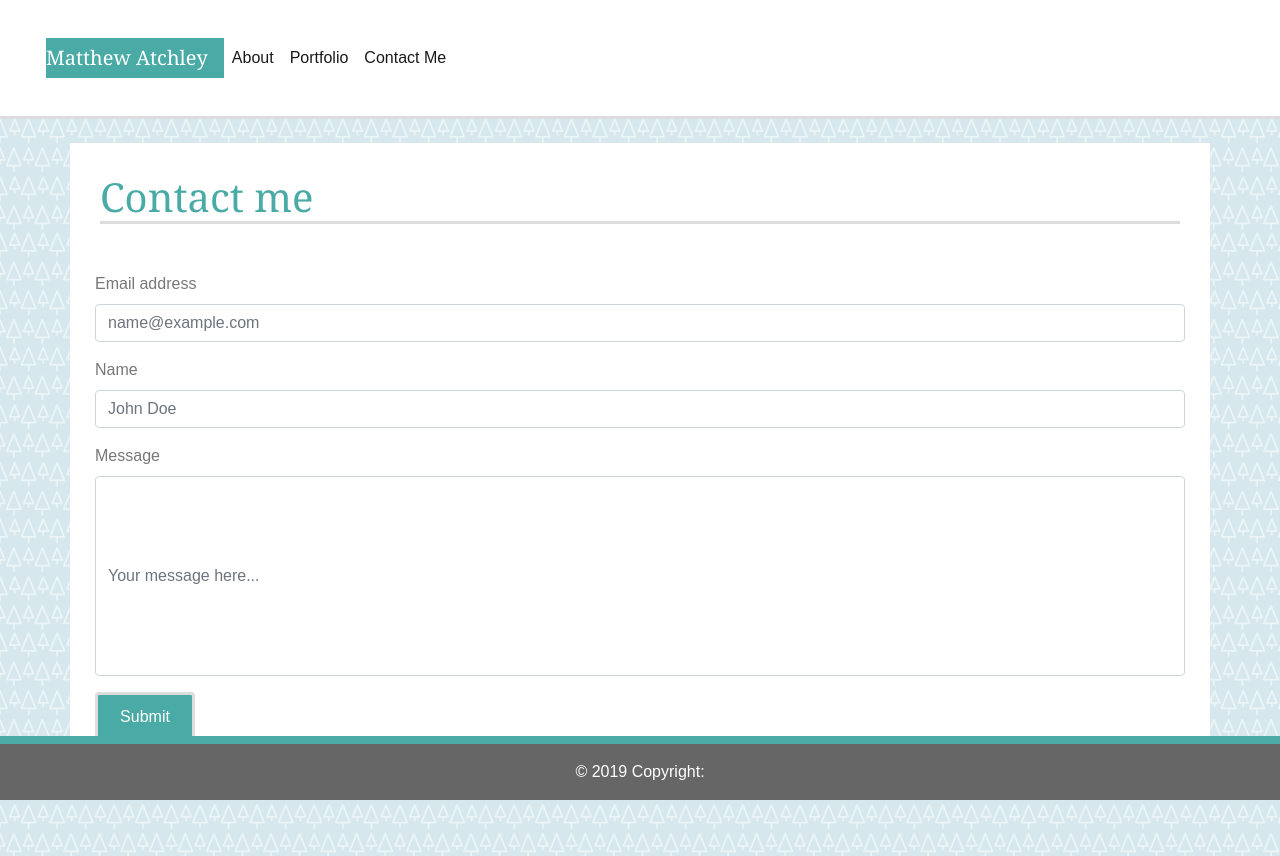
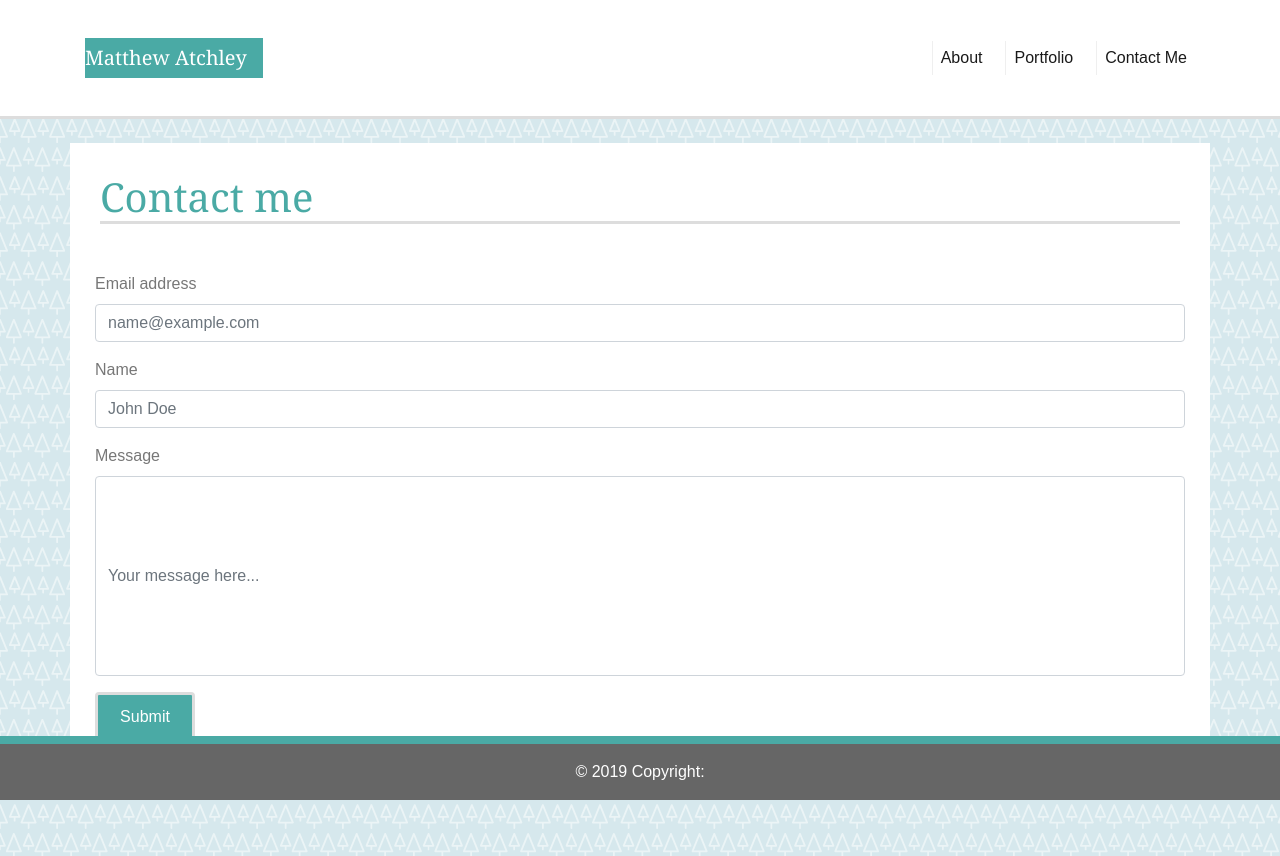
Before and after one commit to mattchley/Portfolio2.0, a plain HTML site: page Contact.html in a window 1280 px wide. Drawn offline with nearby package versions, Linux system fonts and the light colour scheme.

Commit message:
navbar2.0

```diff
--- a/Contact.html
+++ b/Contact.html
@@ -10,9 +10,10 @@
 </head>
 
 <header>
-    <!-- Navigation bar needs[text align right, borders, text fill, font formatting,] -->
+    <!-- Navigation bar needs[ text fill, font formatting,] -->
     <div class="top">
         <nav class="navbar navbar-expand-lg navbar-light bg-#ffffff">
+            <div class="container">
                 <div class="logo">
                     <a class="navbar-brand">Matthew Atchley</a>
                 </div>
@@ -20,6 +21,7 @@
                     aria-controls="navbarNavDropdown" aria-expanded="false" aria-label="Toggle navigation">
                     <span class="navbar-toggler-icon"></span>
                 </button>
+                <div class="navigator">
                     <div class="collapse navbar-collapse" id="navbarNavDropdown">
                         <ul class="navbar-nav">
                             <li class="nav-item active">
@@ -31,6 +33,9 @@
                             <li class="nav-item active">
                                 <a class="nav-link" href="https://mattchley.github.io/Contact.html">Contact Me</a>
                             </li>
+                        </ul>
+                    </div>
+                </div>
             </div>
         </nav>
     </div>
--- a/Style/Style.css
+++ b/Style/Style.css
@@ -31,11 +31,26 @@ body{
   background-color: #4aaaa5;
   font-family: 'Georgia', Times, 'Times New Roman', serif;
 }
+
 header{
   position: relative;
   top: 0;
   max-width: 100%;
 }
+
+.navigator{
+  justify-content:flex-end;
+}
+
+.nav-link {
+  display: inline-block;
+	padding-left: 15px;
+	margin-left: 15px;
+	line-height: 18px;
+	color: #777777;
+	text-decoration: none;
+	border-left: 1px solid #efefef;
+ }
 
 /* Footer */
 .foot{
@@ -79,15 +94,6 @@ form{
   padding: 10px;
 }
 
-/* nav a { */
-	display: inline-block;
-	padding-left: 15px;
-	margin-left: 15px;
-	line-height: 18px;
-	color: #999;
-	text-decoration: none;
-	border-left: 1px solid #efefef;
-/* } */
 /* Additional Screen Sizes */
 
 /* 980 */
```
Also changed, not shown: index.html (+6 -1 lines), portfolio.html (+6 -1 lines). Lines whose indentation alone changed are shown as unchanged.
